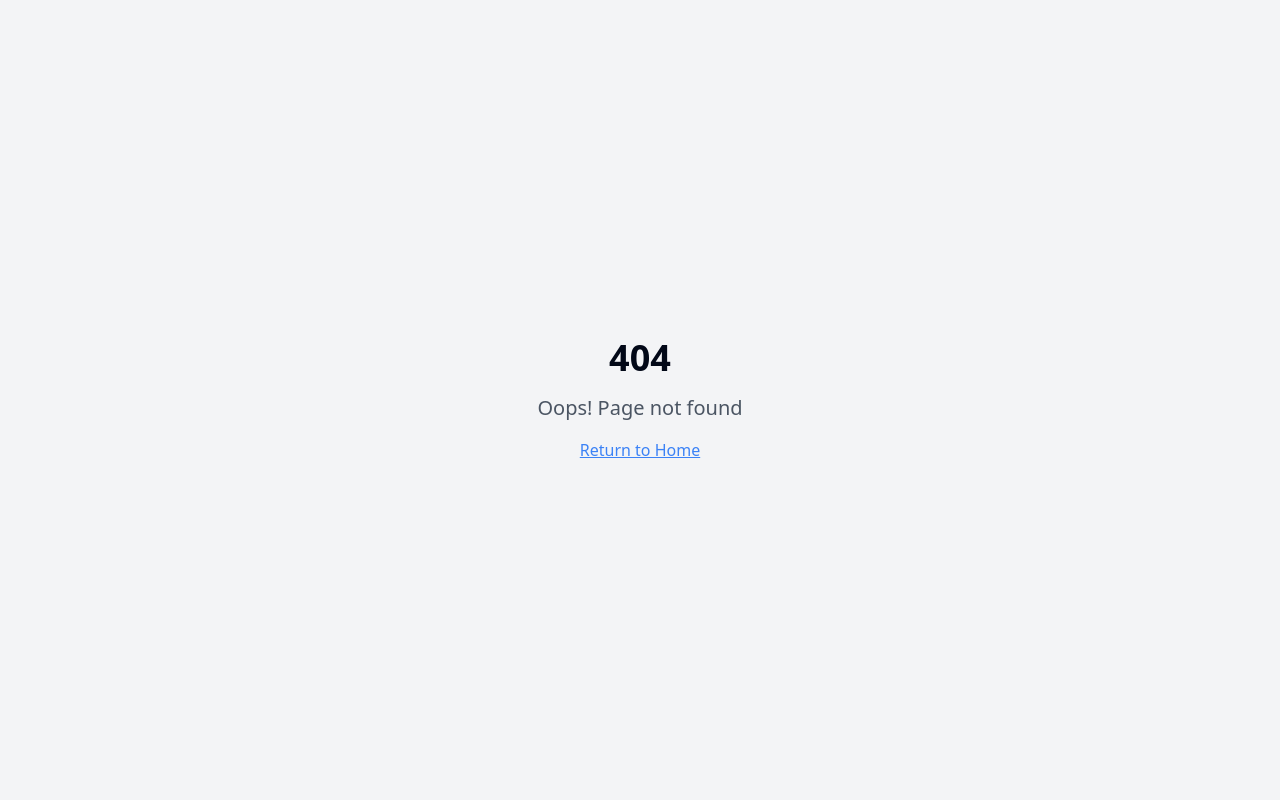
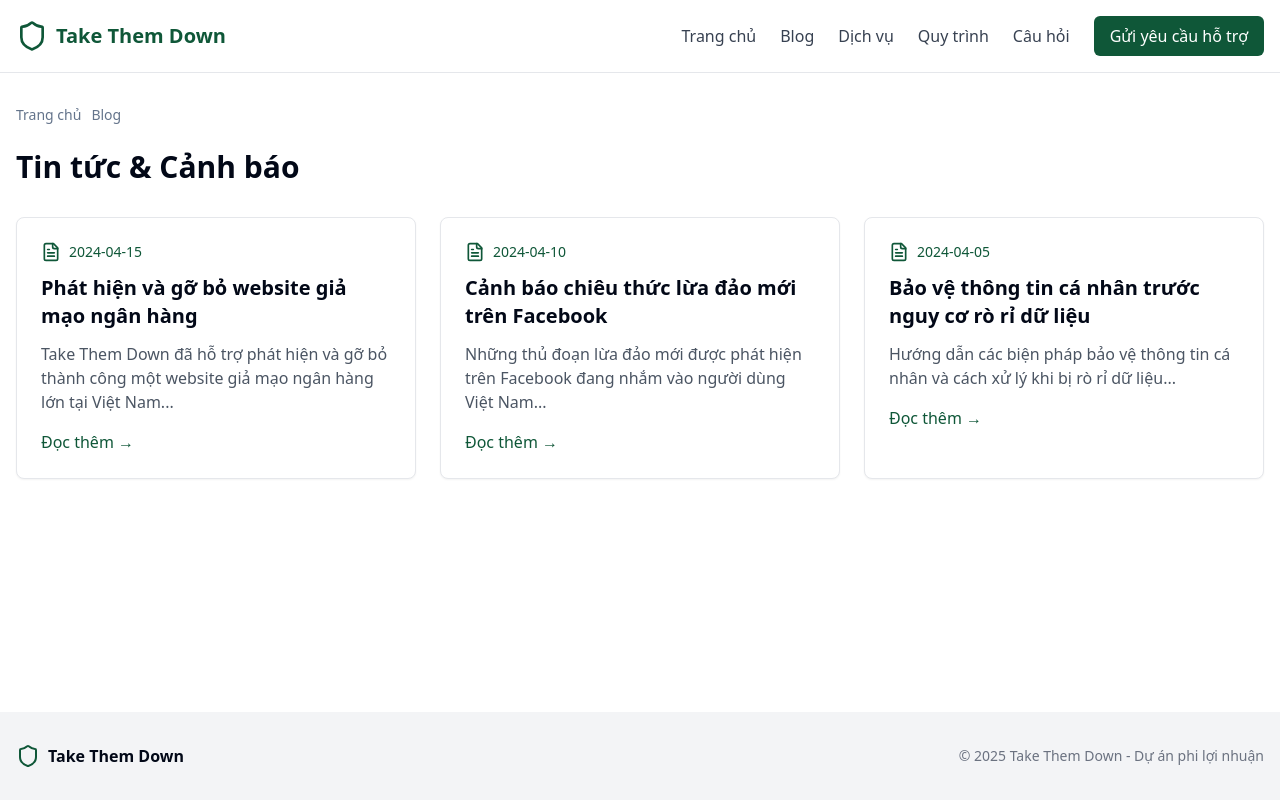
Before and after one commit to willbui69/takethemdown_V2, a React (Vite) app: page /blog in a window 1280 px wide. Before the commit this address had no page. Built offline with nearby package versions, Linux system fonts and the light colour scheme.

Commit message:
Add blog section
Adds a blog section to the website.

```diff
--- a/src/App.tsx
+++ b/src/App.tsx
@@ -1,9 +1,11 @@
+
 import { Toaster } from "@/components/ui/toaster";
 import { Toaster as Sonner } from "@/components/ui/sonner";
 import { TooltipProvider } from "@/components/ui/tooltip";
 import { QueryClient, QueryClientProvider } from "@tanstack/react-query";
 import { BrowserRouter, Routes, Route } from "react-router-dom";
 import Index from "./pages/Index";
+import Blog from "./pages/Blog";
 import NotFound from "./pages/NotFound";
 import ScrollToTop from "./components/utils/ScrollToTop";
 
@@ -18,7 +20,7 @@ const App = () => (
         <ScrollToTop />
         <Routes>
           <Route path="/" element={<Index />} />
-          {/* ADD ALL CUSTOM ROUTES ABOVE THE CATCH-ALL "*" ROUTE */}
+          <Route path="/blog" element={<Blog />} />
           <Route path="*" element={<NotFound />} />
         </Routes>
       </BrowserRouter>
--- /dev/null
+++ b/src/components/blog/BlogList.tsx
@@ -0,0 +1,58 @@
+
+import { FileText } from "lucide-react";
+import { BlogPost } from "@/types/blog";
+
+const blogPosts: BlogPost[] = [
+  {
+    id: 1,
+    title: "Phát hiện và gỡ bỏ website giả mạo ngân hàng",
+    excerpt: "Take Them Down đã hỗ trợ phát hiện và gỡ bỏ thành công một website giả mạo ngân hàng lớn tại Việt Nam...",
+    date: "2024-04-15",
+    slug: "phat-hien-go-bo-website-gia-mao-ngan-hang"
+  },
+  {
+    id: 2,
+    title: "Cảnh báo chiêu thức lừa đảo mới trên Facebook",
+    excerpt: "Những thủ đoạn lừa đảo mới được phát hiện trên Facebook đang nhắm vào người dùng Việt Nam...",
+    date: "2024-04-10",
+    slug: "canh-bao-chieu-thuc-lua-dao-moi-tren-facebook"
+  },
+  {
+    id: 3,
+    title: "Bảo vệ thông tin cá nhân trước nguy cơ rò rỉ dữ liệu",
+    excerpt: "Hướng dẫn các biện pháp bảo vệ thông tin cá nhân và cách xử lý khi bị rò rỉ dữ liệu...",
+    date: "2024-04-05",
+    slug: "bao-ve-thong-tin-ca-nhan-truoc-nguy-co-ro-ri-du-lieu"
+  }
+];
+
+const BlogList = () => {
+  return (
+    <div className="grid grid-cols-1 md:grid-cols-2 lg:grid-cols-3 gap-6">
+      {blogPosts.map((post) => (
+        <article
+          key={post.id}
+          className="bg-white rounded-lg shadow-sm border border-gray-200 hover:shadow-md transition-shadow"
+        >
+          <div className="p-6">
+            <div className="flex items-center gap-2 text-security mb-3">
+              <FileText className="h-5 w-5" />
+              <time className="text-sm">{post.date}</time>
+            </div>
+            <h2 className="text-xl font-semibold mb-3 hover:text-security transition-colors">
+              {post.title}
+            </h2>
+            <p className="text-gray-600 mb-4">
+              {post.excerpt}
+            </p>
+            <button className="text-security hover:text-security-light font-medium transition-colors">
+              Đọc thêm →
+            </button>
+          </div>
+        </article>
+      ))}
+    </div>
+  );
+};
+
+export default BlogList;
--- a/src/components/layout/MobileMenu.tsx
+++ b/src/components/layout/MobileMenu.tsx
@@ -28,6 +28,10 @@ const MobileMenu = ({ isOpen, onClose }: MobileMenuProps) => {
 
   const scrollToSection = (id: string) => {
     onClose();
+    if (window.location.pathname !== '/') {
+      window.location.href = `/#${id}`;
+      return;
+    }
     setTimeout(() => {
       const element = document.getElementById(id);
       element?.scrollIntoView({ behavior: 'smooth' });
@@ -63,6 +67,15 @@ const MobileMenu = ({ isOpen, onClose }: MobileMenuProps) => {
                 onClick={onClose}
               >
                 Trang chủ
+              </Link>
+            </li>
+            <li>
+              <Link
+                to="/blog"
+                className="block py-2 text-gray-700 hover:text-security font-medium"
+                onClick={onClose}
+              >
+                Blog
               </Link>
             </li>
             <li>
--- a/src/components/layout/RootLayout.tsx
+++ b/src/components/layout/RootLayout.tsx
@@ -1,4 +1,3 @@
-
 import { ReactNode, useState } from "react";
 import { Link } from "react-router-dom";
 import { Shield, Menu } from "lucide-react";
@@ -12,6 +11,10 @@ const RootLayout = ({ children }: RootLayoutProps) => {
   const [isMobileMenuOpen, setIsMobileMenuOpen] = useState(false);
 
   const scrollToSection = (id: string) => {
+    if (window.location.pathname !== '/') {
+      window.location.href = `/#${id}`;
+      return;
+    }
     document.getElementById(id)?.scrollIntoView({ behavior: 'smooth' });
   };
 
@@ -26,6 +29,9 @@ const RootLayout = ({ children }: RootLayoutProps) => {
           <nav className="hidden md:flex items-center gap-6">
             <Link to="/" className="text-gray-700 hover:text-security font-medium transition-colors">
               Trang chủ
+            </Link>
+            <Link to="/blog" className="text-gray-700 hover:text-security font-medium transition-colors">
+              Blog
             </Link>
             <button
               onClick={() => scrollToSection("services")}
--- /dev/null
+++ b/src/pages/Blog.tsx
@@ -0,0 +1,28 @@
+
+import RootLayout from "@/components/layout/RootLayout";
+import BlogList from "@/components/blog/BlogList";
+import { Breadcrumb, BreadcrumbList, BreadcrumbItem, BreadcrumbLink } from "@/components/ui/breadcrumb";
+
+const Blog = () => {
+  return (
+    <RootLayout>
+      <div className="container mx-auto px-4 py-8">
+        <Breadcrumb>
+          <BreadcrumbList>
+            <BreadcrumbItem>
+              <BreadcrumbLink href="/">Trang chủ</BreadcrumbLink>
+            </BreadcrumbItem>
+            <BreadcrumbItem>
+              <BreadcrumbLink>Blog</BreadcrumbLink>
+            </BreadcrumbItem>
+          </BreadcrumbList>
+        </Breadcrumb>
+
+        <h1 className="text-3xl font-bold mt-6 mb-8">Tin tức & Cảnh báo</h1>
+        <BlogList />
+      </div>
+    </RootLayout>
+  );
+};
+
+export default Blog;
--- /dev/null
+++ b/src/types/blog.ts
@@ -0,0 +1,8 @@
+
+export interface BlogPost {
+  id: number;
+  title: string;
+  excerpt: string;
+  date: string;
+  slug: string;
+}
```
